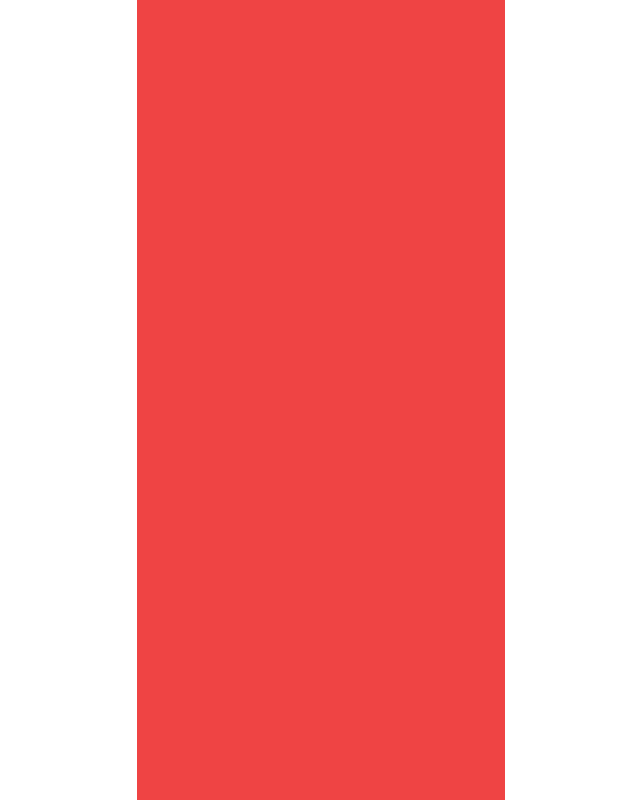
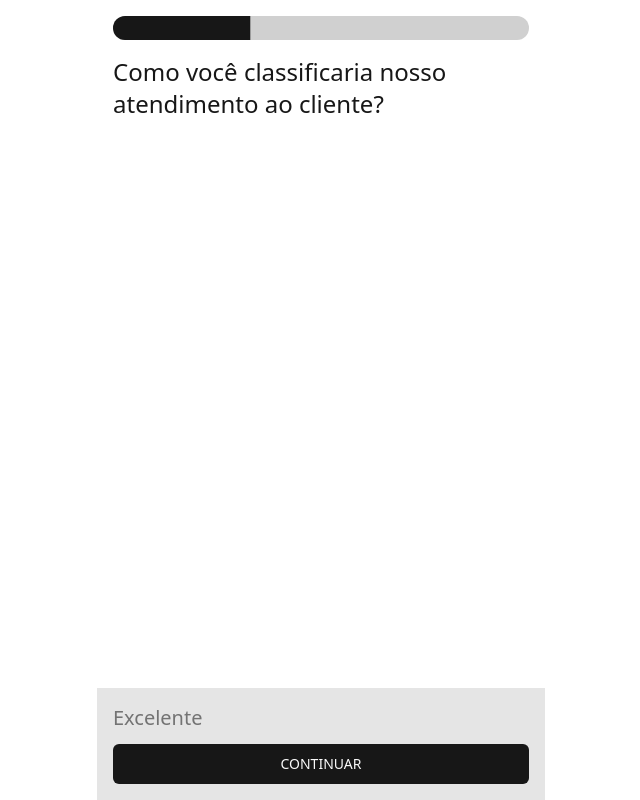
Before and after one commit to reciokaue/FeedbackView, a Next.js app: page /form/answer in a window 1280 px wide. Shown: the whole page, without its empty margins (319-959 px from the left). Built offline with nearby package versions, Linux system fonts and the light colour scheme.

Commit message:
answer base

```diff
--- a/package.json
+++ b/package.json
@@ -19,6 +19,7 @@
     "@radix-ui/react-menubar": "^1.0.3",
     "@radix-ui/react-navigation-menu": "^1.1.3",
     "@radix-ui/react-popover": "^1.0.6",
+    "@radix-ui/react-progress": "^1.0.3",
     "@radix-ui/react-scroll-area": "^1.0.4",
     "@radix-ui/react-separator": "^1.0.3",
     "@radix-ui/react-slider": "^1.1.2",
@@ -27,6 +28,7 @@
     "@radix-ui/react-tabs": "^1.0.4",
     "@radix-ui/react-toggle": "^1.0.3",
     "@radix-ui/react-tooltip": "^1.0.6",
+    "autoprefixer": "^10.4.16",
     "chart.js": "^4.4.0",
     "class-variance-authority": "^0.7.0",
     "clsx": "^2.0.0",
@@ -39,6 +41,7 @@
     "react-dom": "18.2.0",
     "react-icons": "^4.11.0",
     "tailwind-merge": "^2.0.0",
+    "tailwindcss": "^3.3.5",
     "tailwindcss-animate": "^1.0.7"
   },
   "devDependencies": {
--- a/src/components/my/create-button.tsx
+++ b/src/components/my/create-button.tsx
@@ -33,7 +33,7 @@ export function NewFormButton(){
             <Label html-for="name">Nome</Label>
             <Input type="text" id="name" placeholder="Nome" />
             <Label>Tópico</Label>
-            <Combobox defaultTitle="Selecione um tópico" frameworks={data.topics}/>
+            <Combobox title="Selecione um tópico" frameworks={data.topics}/>
             <article className="flex justify-center items-center gap-4">
               {options.map(({title, Icon}, index) => (
                 <Button key={index} variant="outline" className="flex flex-col gap-2 w-full h-32">
--- /dev/null
+++ b/src/components/ui/progress.tsx
@@ -0,0 +1,26 @@
+import * as React from "react"
+import * as ProgressPrimitive from "@radix-ui/react-progress"
+
+import { cn } from "@/lib/utils"
+
+const Progress = React.forwardRef<
+  React.ElementRef<typeof ProgressPrimitive.Root>,
+  React.ComponentPropsWithoutRef<typeof ProgressPrimitive.Root>
+>(({ className, value, ...props }, ref) => (
+  <ProgressPrimitive.Root
+    ref={ref}
+    className={cn(
+      "relative h-6 w-full overflow-hidden rounded-full bg-primary/20",
+      className
+    )}
+    {...props}
+  >
+    <ProgressPrimitive.Indicator
+      className="h-full w-full flex-1 bg-primary transition-all"
+      style={{ transform: `translateX(-${100 - (value || 0)}%)` }}
+    />
+  </ProgressPrimitive.Root>
+))
+Progress.displayName = ProgressPrimitive.Root.displayName
+
+export { Progress }
--- a/src/pages/form/answer.tsx
+++ b/src/pages/form/answer.tsx
@@ -1,8 +1,23 @@
+import { Button } from "@/components/ui/button";
+import { Progress } from "@/components/ui/progress";
+
 export default function Form() {
   return (
-    <div className='relative max-w-md mx-auto px-4 md:px-6 lg:px-8 xl:px-10'>
-      <main className="flex bg-red-500 flex-1 min-h-screen items-center flex-col gap-5 bg-background ">
+    <div className='relative max-w-md mx-auto'>
+      <main className="flex flex-1 min-h-screen items-center flex-col gap-5 bg-background ">
+        <header className="flex w-full flex-col p-4">
+          <Progress value={33} />
+          <h1 className="mt-4 font-medium text-2xl text-primary">Como você classificaria nosso atendimento ao cliente?</h1>
+        </header>
+        <section className="flex flex-1">
 
+        </section>
+        <footer className="flex flex-col p-4 w-full gap-3 bg-border">
+          <h3 className="text-xl text-muted-foreground">Excelente</h3>
+          <Button>
+            CONTINUAR
+          </Button>
+        </footer>
       </main>
     </div>
   )
```
Also changed, not shown: 2 other files (tests, documents, lock files or other folders).
